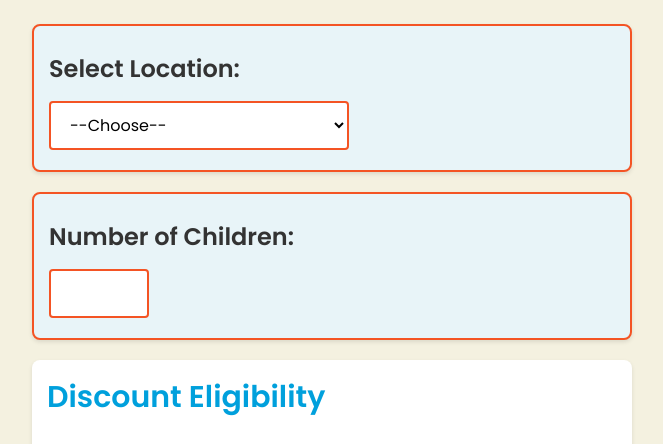
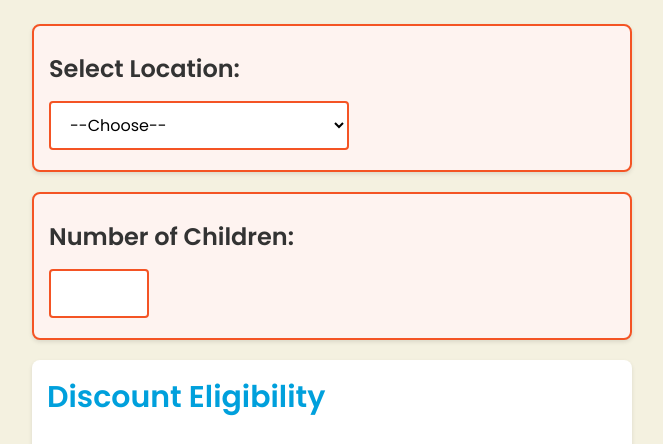
Before and after one commit to forchildrenonly/pricingcalculator, a plain HTML site: page index.html in a window 1280 px wide. Shown: the part 356-800 px from the top of the page, without its empty margins (308-971 px from the left). Drawn offline with nearby package versions, Linux system fonts and the light colour scheme.

Commit message:
Added a new orange tint variable and updated background colors in index.html for improved design consistency.

```diff
--- a/index.html
+++ b/index.html
@@ -9,6 +9,7 @@
       --fco-blue: #00a0dc;
       --fco-dark: #333333;
       --fco-orange: #F45424;
+      --fco-orange-tint: #FEF3F0;
       --font-header: 'Bricolage Grotesque', sans-serif;
       --font-body: 'Poppins', sans-serif;
     }
@@ -98,7 +99,7 @@
       margin-bottom: 20px;
       text-align: left;
       padding: 15px;
-      background-color: #E8F4F8;
+      background-color: var(--fco-orange-tint);
       border: 2px solid var(--fco-orange);
       border-radius: 8px;
       box-shadow: 0 2px 4px rgba(0,0,0,0.1);
@@ -125,7 +126,7 @@
       text-align: left;
       margin-bottom: 20px;
       padding: 15px;
-      background-color: #E8F4F8;
+      background-color: var(--fco-orange-tint);
       border: 2px solid var(--fco-orange);
       border-radius: 8px;
       box-shadow: 0 2px 4px rgba(0,0,0,0.1);
```
